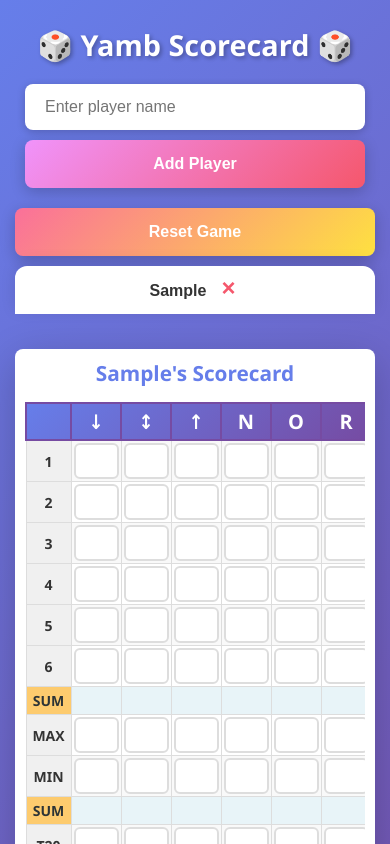
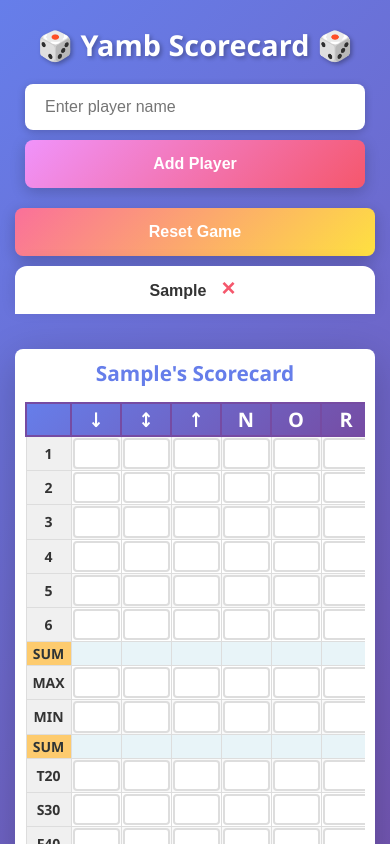
Before and after one commit to gligorisaev/YAMB, a React (Create React App) app in the folder YAMB/: page / in a window 390 px wide. Both pictures are taken after typing "Sample" into the empty fields and a click on the button "Add Player". Shown: the top 844 px of the page. Built offline with nearby package versions, Linux system fonts and the light colour scheme; the HTML template or start-up script is replaced by a standard one.

Commit message:
Make rows much smaller for compact view

```diff
--- a/YAMB/src/components/Scorecard.css
+++ b/YAMB/src/components/Scorecard.css
@@ -40,7 +40,7 @@ thead {
 }
 
 th {
-  padding: 8px 6px;
+  padding: 6px 4px;
   text-align: center;
   font-weight: bold;
   border: 2px solid #764ba2;
@@ -82,7 +82,7 @@ tbody tr:nth-child(odd):hover {
 }
 
 td {
-  padding: 4px;
+  padding: 2px;
   text-align: center;
   border: 1px solid #ddd;
 }
@@ -109,21 +109,22 @@ td {
 }
 
 .input-cell {
-  padding: 2px;
+  padding: 1px;
 }
 
 .score-input {
   width: 100%;
-  padding: 6px 4px;
-  font-size: 16px;
+  padding: 4px 2px;
+  font-size: 15px;
   text-align: center;
   border: 2px solid #ddd;
-  border-radius: 6px;
+  border-radius: 4px;
   transition: all 0.2s;
   background: white;
   -webkit-appearance: none;
   appearance: none;
-  min-height: 36px;
+  min-height: 30px;
+  line-height: 1.2;
 }
 
 .score-input:focus {
@@ -228,7 +229,7 @@ td {
   }
 
   th, td {
-    padding: 4px 2px;
+    padding: 2px 1px;
   }
 
   .column-header {
@@ -241,9 +242,9 @@ td {
   }
 
   .score-input {
-    padding: 6px 2px;
-    font-size: 16px;
-    min-height: 36px;
+    padding: 4px 1px;
+    font-size: 15px;
+    min-height: 30px;
   }
 
   .column-symbol {
```
